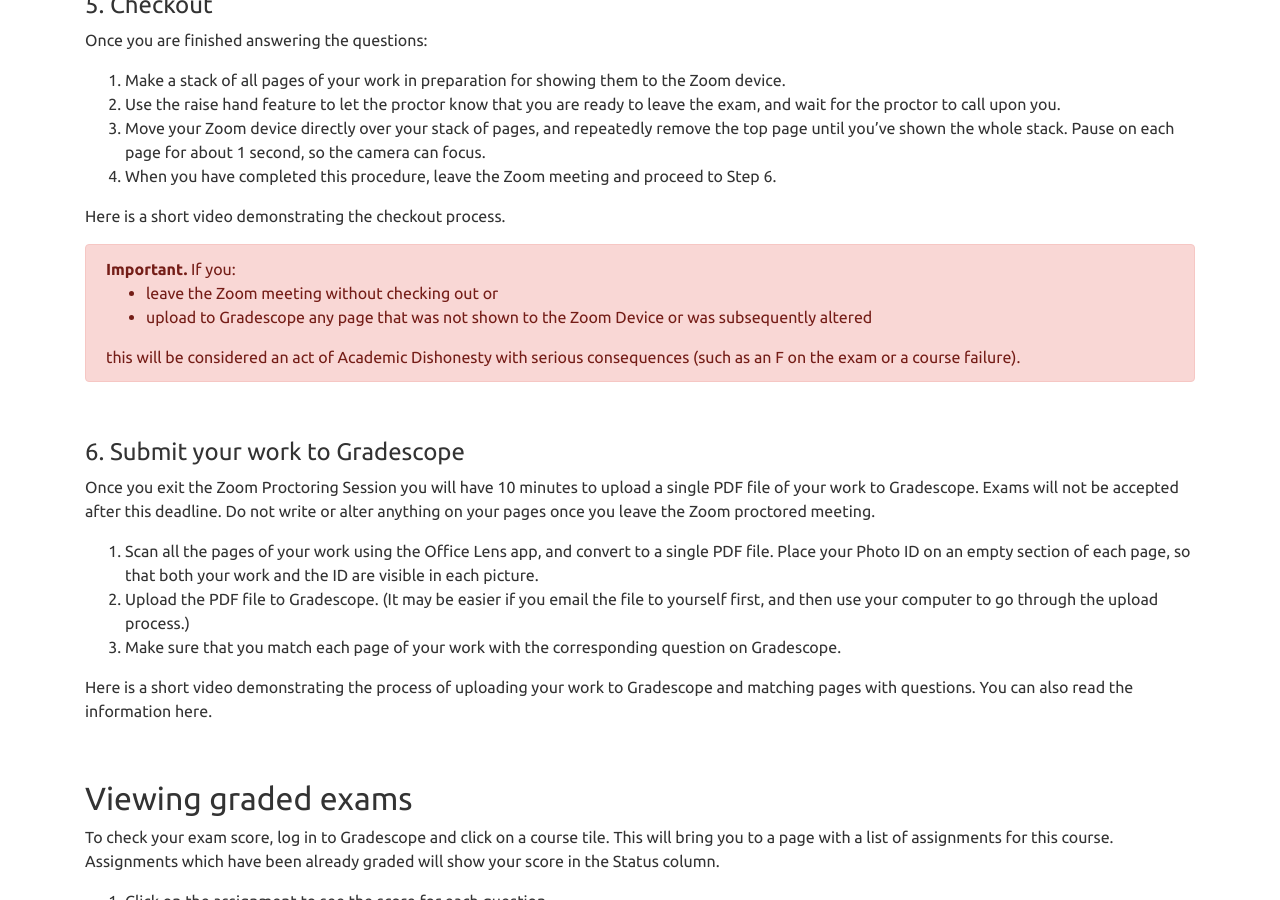
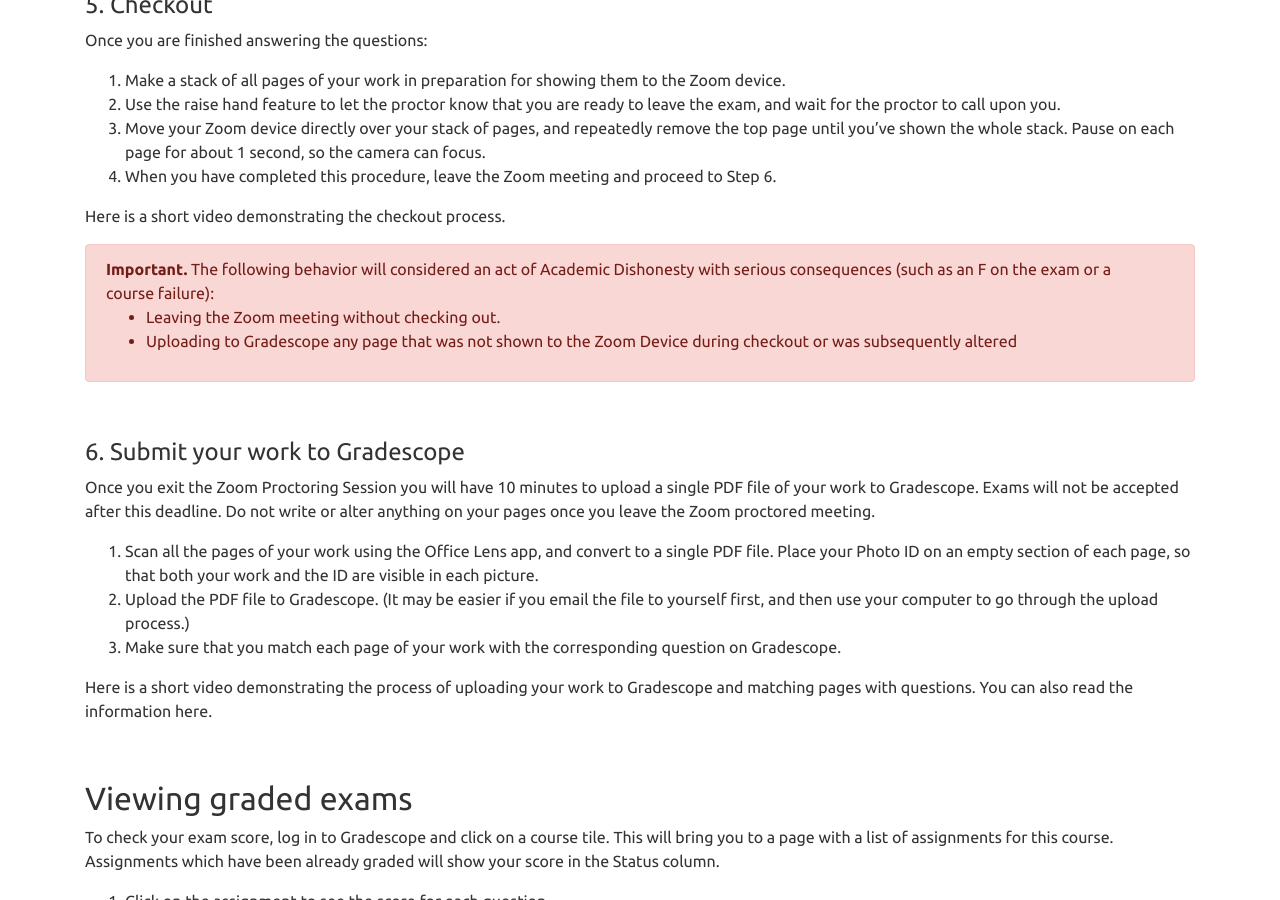
Before and after one commit to ub-math/exam_guides, a Jekyll site: the page built from docs/index.md, in a window 1280 px wide and 900 px high, scrolled down 4917 px. Built offline with Jekyll 4.4.1, drawn with Linux system fonts in a browser that asks for light colours.

Commit message:
Update index.md

```diff
--- a/docs/index.md
+++ b/docs/index.md
@@ -263,13 +263,13 @@ Here is a short video demonstrating the checkout process.
 
 
 <div class="alert alert-dismissible alert-danger">
-<b>Important.</b> If you:
+<b>Important.</b> The following behavior will considered an act of Academic Dishonesty with serious consequences
+(such as an F on the exam or a course failure):
 
   <ul>
-  <li>leave the Zoom meeting without checking out or </li>
-  <li> upload to Gradescope any page that was not shown to the Zoom Device or was subsequently altered </li>
+  <li> Leaving the Zoom meeting without checking out. </li>
+  <li> Uploading to Gradescope any page that was not shown to the Zoom Device during checkout or was subsequently altered </li>
   </ul>
-this will be considered an act of Academic Dishonesty with serious consequences (such as an F on the exam or a course failure).
 </div>
 
 <br/>
```
